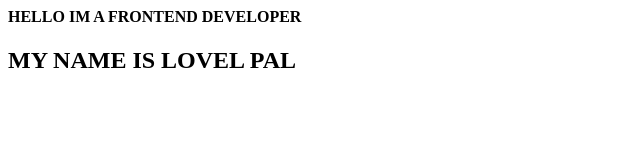
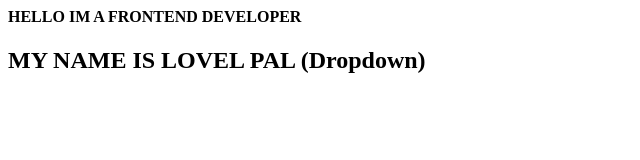
Before and after one commit to lovely-deve/newgithub-demo, a plain HTML site: page index.html in a window 1280 px wide. Shown: the whole page, without its empty margins (0-640 px from the left). Drawn offline with Linux system fonts and the light colour scheme.

```diff
--- a/index.html
+++ b/index.html
@@ -1,3 +1,3 @@
 <h4>HELLO IM A FRONTEND DEVELOPER</h4>
 
-<h2>MY NAME IS LOVEL PAL</h2>
+<h2>MY NAME IS LOVEL PAL (Dropdown)</h2>
```
